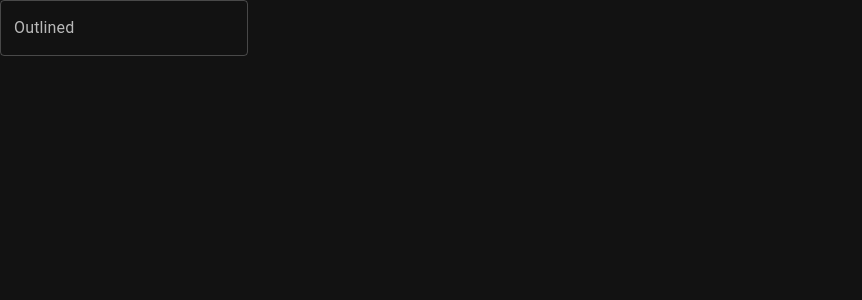
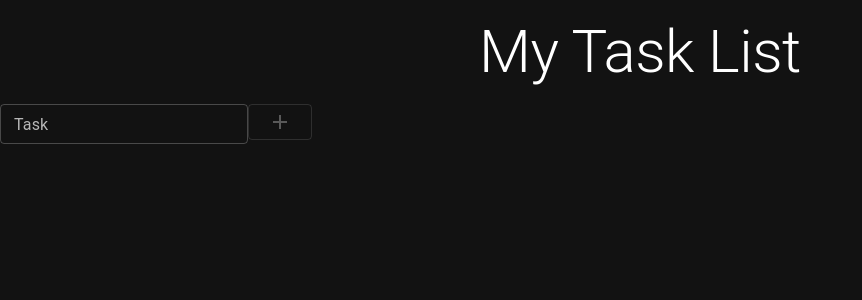
Before and after one commit to softdeveloper23/task-list-fullstack, a React (Create React App) app in the folder ui/: page / in a window 1280 px wide. Shown: the top 300 px of the page, without its empty margins (0-862 px from the left). Built offline with nearby package versions, Linux system fonts and the light colour scheme.

Commit message:
Added code for textfield and button

```diff
--- a/ui/src/components/AddTaskForm.js
+++ b/ui/src/components/AddTaskForm.js
@@ -1,10 +1,34 @@
-import React from 'react';
+import React, { useState } from 'react';
 import TextField from '@mui/material/TextField';
+import { Button,Typography } from '@mui/material';
+import AddIcon from '@mui/icons-material/Add';
 
 export const AddTaskForm = () => {
+    const [newTask, setNewTask] = useState('');
+
+    const addNewTask = () => {
+        console.log('Adding new task:', newTask);
+    }
+
     return (
         <div>
-            <TextField id="outlined-basic" label="Outlined" variant="outlined" />
+            <Typography align='center' variant='h2' paddingTop={2} paddingBottom={2}>
+                My Task List
+            </Typography>
+            <TextField
+                size='small'
+                label="Task"
+                variant="outlined"
+                value={newTask}
+                onChange={(e) => setNewTask(e.target.value)}
+            />
+            <Button
+                disabled={!newTask.length}
+                variant='outlined'
+                onClick={addNewTask}
+            >
+                <AddIcon />
+            </Button>
         </div>
     )
 }
```
